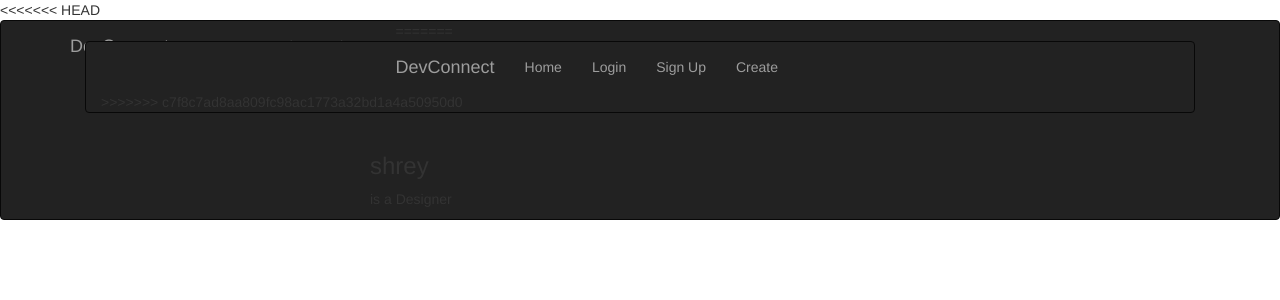
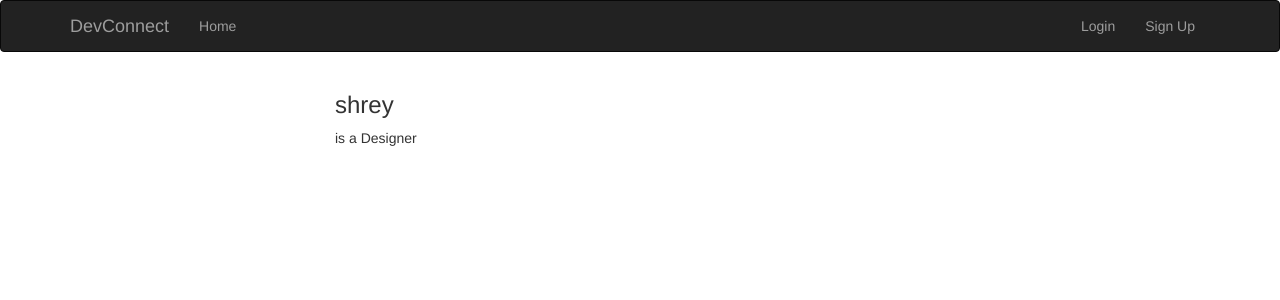
Before and after one commit to shreysahgal/DevConnect, a Flask app: a page that uses templates/base.html in a window 1280 px wide. Shown: the top 300 px of the page. Run offline with Flask 2, Linux system fonts and the light colour scheme; data comes from the database, SQL or seed files in the repository; some libraries are stand-ins or nearby versions.

Commit message:
made some aesthetic nav changes

```diff
--- a/app.py
+++ b/app.py
@@ -55,11 +55,6 @@ def home():
     posts = Post.query.order_by('created').limit(10) # get 10 most recent posts
     return render_template('home.html', posts=posts)
 
-@app.route('/dashboard', methods=['GET', 'POST'])
-@login_required
-def dashboard():
-    return render_template('dashboard.html')
-
 @app.route('/login', methods=['GET', 'POST'])
 def login():
     form = LoginForm()
@@ -69,7 +64,7 @@ def login():
         if user:
             if check_password_hash(user.password, form.password.data):
                 login_user(user, remember=form.remember.data)
-                return redirect('/dashboard')
+                return redirect('/home')
         return "wrong again bitch"
         # return "<p>%s</p><p>%s</p>" % (form.username.data, form.password.data)
     return render_template('login.html', form=form)
--- a/templates/base.html
+++ b/templates/base.html
@@ -1,7 +1,7 @@
 {% extends "bootstrap/base.html" %}
 {% block title %}DevConnect{% endblock %}
 {% block navbar %}
-<<<<<<< HEAD
+
 <div class="navbar navbar-inverse" role="navigation">
     <div class="container">
         <div class="navbar-header">
@@ -9,20 +9,22 @@
             <a class="navbar-brand" href="/">DevConnect</a>
         </div>
         <div class="navbar-collapse collapse">
-            <ul class="nav navbar-nav">
+            <ul class="nav navbar-nav navbar-left">
                 <li class="nav-item">
                     <a class="nav-link" href="{{url_for('.home')}}">Home</a>
                 </li>
+            </ul>
+            <ul class="nav navbar-nav navbar-right">
                 {% if current_user.is_authenticated %}
-                <li class="nav-item">
-                    <a class="nav-link" href="{{url_for('.logout')}}">Logout</a>
-                </li>
                 <li class="nav-item">
                     <a class="nav-link" href="{{url_for('.create_post')}}">Create</a>
                 </li>
                 <li class="nav-item">
                     <a class="nav-link"
                         href="{{ url_for('.view_user', username=current_user.username) }}">{{ current_user.username }}</a>
+                </li>
+                <li class="nav-item">
+                    <a class="nav-link" href="{{url_for('.logout')}}">Logout</a>
                 </li>
                 {% else %}
                 <li class="nav-item">
@@ -33,37 +35,6 @@
                 </li>
                 {% endif %}
             </ul>
-=======
-    <div class="navbar navbar-inverse" role="navigation">
-        <div class="container">
-            <div class="navbar-header">
-                <button type="button" class="navbar-toggle"
-                data-toggle="collapse" data-target=".navbar-collapse"></button>
-                <a class="navbar-brand" href="/">DevConnect</a>
-            </div>
-            <div class="navbar-collapse collapse">
-                <ul class="nav navbar-nav">
-                    <li class="nav-item">
-                      <a class="nav-link" href="{{url_for('index')}}">Home</a>
-                    </li>
-                    {% if current_user.is_authenticated %}
-                        <li class="nav-item">
-                        <a class="nav-link" href="{{url_for('.login')}}">Logout</a>
-                        </li>
-                    {% else %}
-                        <li class="nav-item">
-                            <a class="nav-link" href="{{url_for('.logout')}}">Login</a>
-                        </li>
-                    {% endif %}
-                    <li class="nav-item">
-                      <a class="nav-link" href="{{url_for('.signup')}}">Sign Up</a>
-                    </li>
-                    <li class="nav-item">
-                      <a class="nav-link" href="{{url_for('.create')}}">Create</a>
-                    </li>
-                  </ul>
-            </div>
->>>>>>> c7f8c7ad8aa809fc98ac1773a32bd1a4a50950d0
         </div>
     </div>
 </div>
```
